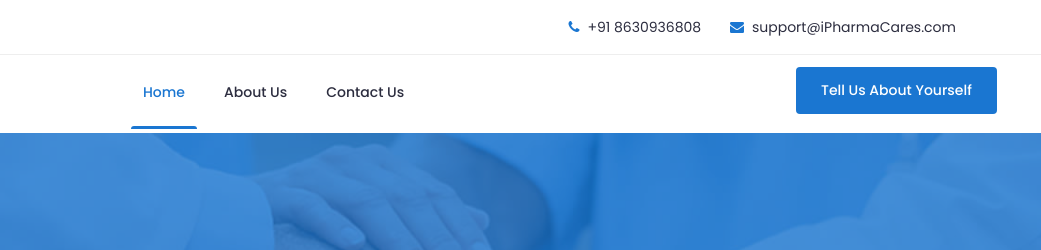
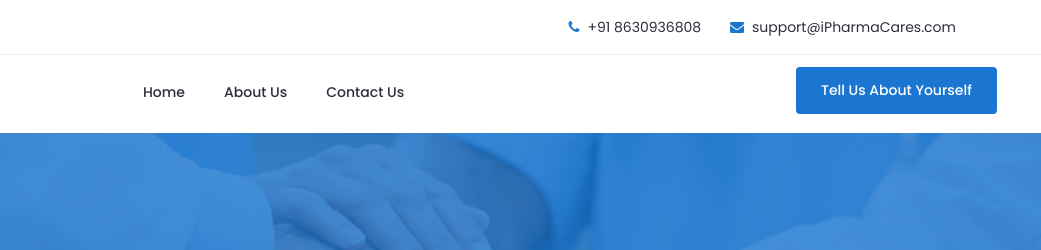
Before and after one commit to PharmaGlobal/PharmaGlobalRepo, a plain HTML site: page blog-single.html in a window 1280 px wide. Shown: the top 250 px of the page, 239-1280 px from the left. Drawn offline with Linux system fonts and the light colour scheme; a script that the page names is missing.

Commit message:
activeTabRemoved

```diff
--- a/blog-single.html
+++ b/blog-single.html
@@ -91,7 +91,7 @@
 								<div class="main-menu">
 									<nav class="navigation">
 										<ul class="nav menu">
-											<li class="active"><a href="index.html">Home </a></li>
+											<li><a href="index.html">Home </a></li>
 											<li><a href="blog-single.html">About Us </a></li>
 											<li><a href="contact.html">Contact Us</a></li>
 										</ul>
```
Also changed, not shown: contact.html (+1 -1 lines), index.html (+1 -1 lines).
